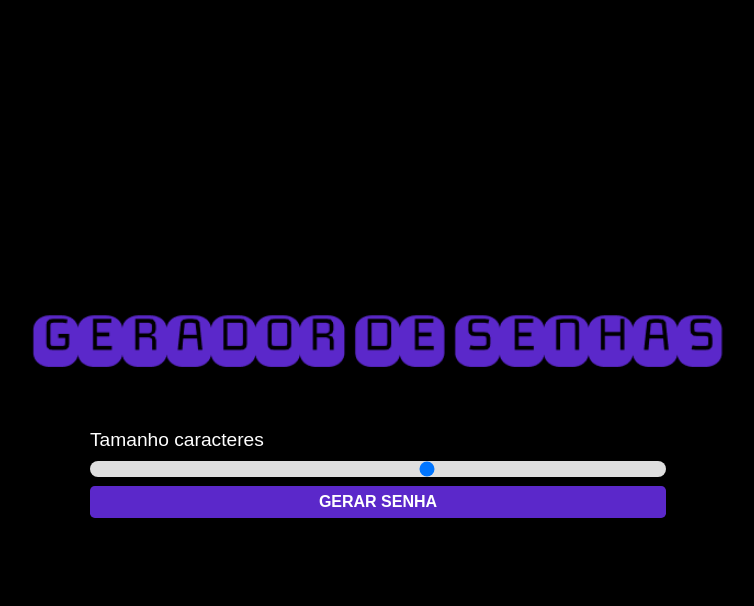
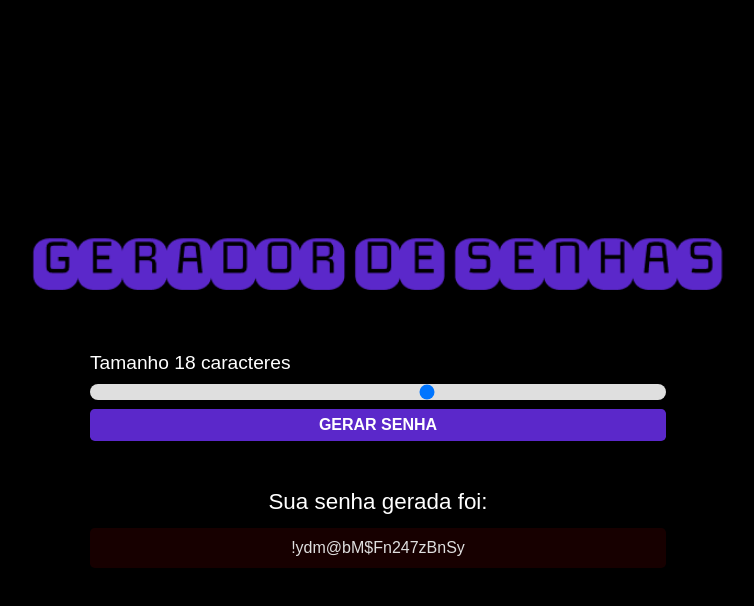
Before and after one commit to oguuiholiv/gerador-de-senhas, a plain HTML site: page index.html in a window 1280 px wide. Both pictures are taken after a click on the button "GERAR SENHA". Shown: the whole page, without its empty margins (262-1016 px from the left). Drawn offline with Linux system fonts and the light colour scheme.

Commit message:
feat: created logic - password generator

```diff
--- a/index.html
+++ b/index.html
@@ -20,11 +20,11 @@
         max="25"
         value="18"
       />
-      <button id="button" class="buttonCta">Gerar senha</button>
+      <button id="button" class="buttonCta" onclick="generatePassword()">Gerar senha</button>
     </main>
-    <div id="container-password" class="container-password hide">
+    <div id="container-password" class="container-password hide" onclick="copyPassword()">
         <span class="title">Sua senha gerada foi: </span>
-        <span id="password" class="password">45646546454664</span>
+        <span id="password" class="password"></span>
         <span class="tooltip" id="tooltip">Clique na senha para copiar...👆</span>
     </div>
     <script src="./script.js"></script>
--- a/script.js
+++ b/script.js
@@ -1 +1,29 @@
-console.log('teste')
+let slideElement = document.querySelector("#slider");
+let buttonElement = document.querySelector("#button");
+let sizePassword = document.querySelector("#valor");
+let password = document.querySelector("#password");
+let containerPassword = document.querySelector("#container-password");
+
+let charset =
+  "abcdefghijklmnopqrstuvwxyzABCDEFGHIJKLMNOPQRSTUVWXYZ0123456789!@#$&";
+let novaSenha = "";
+
+sizePassword.innerHTML = slideElement.value;
+
+slider.oninput = function () {
+  sizePassword.innerHTML = this.value;
+};
+
+function generatePassword() {
+  let pass = "";
+  for (let i = 0, n = charset.length; i < slideElement.value; ++i) {
+    pass += charset.charAt(Math.floor(Math.random() * n));
+  }
+  containerPassword.classList.remove("hide");
+  password.innerHTML = pass;
+  novaSenha = pass;
+}
+
+function copyPassword(){
+  navigator.clipboard.writeText(novaSenha);
+}
```
